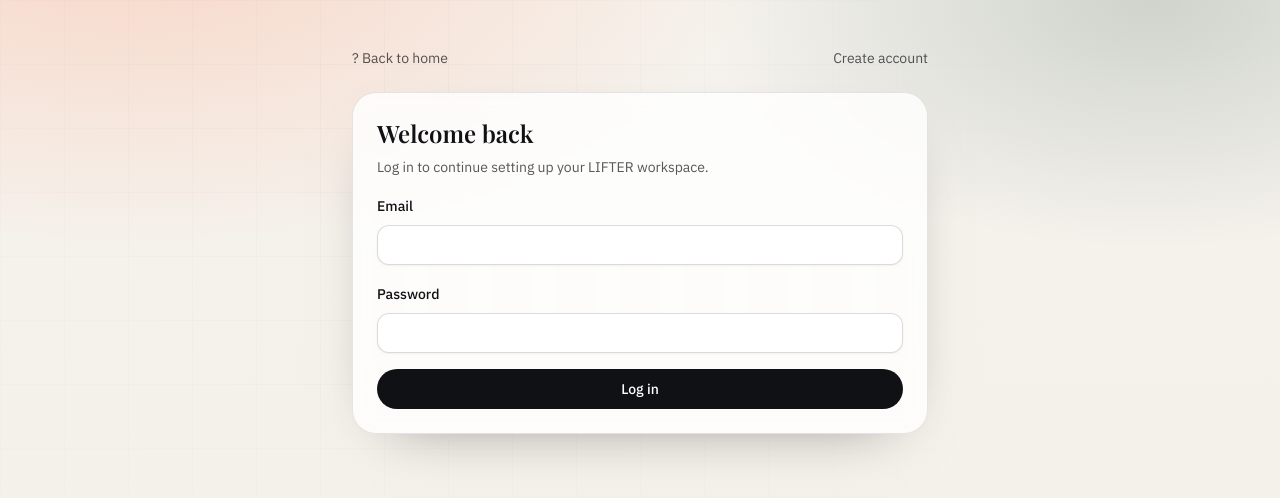
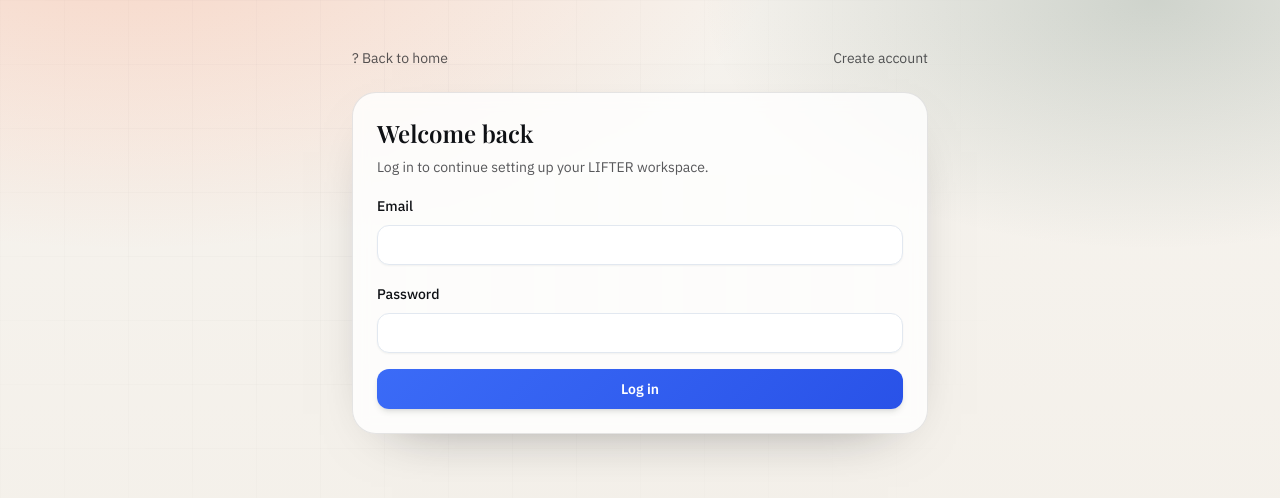
Before and after one commit to amartinez988/LifterByHans, a Next.js app: page /login in a window 1280 px wide. Shown: the top 498 px of the page. Built offline with nearby package versions, Linux system fonts and the light colour scheme; no server answers.

Commit message:
Add design system foundation: brand colors, Button variants, Input with icon support

```diff
--- a/components/ui/button.tsx
+++ b/components/ui/button.tsx
@@ -1,21 +1,40 @@
 import * as React from "react";
 import { Slot } from "@radix-ui/react-slot";
 import { cva, type VariantProps } from "class-variance-authority";
+import { Loader2 } from "lucide-react";
 
 import { cn } from "@/lib/utils";
 
 const buttonVariants = cva(
-  "inline-flex items-center justify-center whitespace-nowrap rounded-full text-sm font-medium transition-colors focus-visible:outline-none focus-visible:ring-2 focus-visible:ring-ink/30 disabled:pointer-events-none disabled:opacity-50",
+  "inline-flex items-center justify-center gap-2 whitespace-nowrap rounded-xl text-sm font-semibold transition-all duration-200 focus-visible:outline-none focus-visible:ring-2 focus-visible:ring-brand-500 focus-visible:ring-offset-2 disabled:pointer-events-none disabled:opacity-50 active:scale-[0.98]",
   {
     variants: {
       variant: {
-        default: "bg-ink text-white hover:bg-ink/90",
-        outline: "border border-ink/20 bg-transparent text-ink hover:bg-ink/5"
+        default:
+          "bg-gradient-brand text-white shadow-md hover:shadow-lg hover:shadow-brand-500/25",
+        secondary:
+          "bg-slate-100 text-slate-900 hover:bg-slate-200",
+        outline:
+          "border-2 border-slate-200 bg-white text-slate-900 hover:border-brand-500 hover:text-brand-600",
+        ghost:
+          "text-slate-600 hover:bg-slate-100 hover:text-slate-900",
+        link:
+          "text-brand-600 underline-offset-4 hover:underline",
+        destructive:
+          "bg-danger-500 text-white shadow-md hover:bg-danger-600 hover:shadow-lg hover:shadow-danger-500/25",
+        success:
+          "bg-success-500 text-white shadow-md hover:bg-success-600 hover:shadow-lg hover:shadow-success-500/25",
+        accent:
+          "bg-gradient-accent text-white shadow-md hover:shadow-lg hover:shadow-accent-500/25"
       },
       size: {
-        default: "h-10 px-4 py-2",
-        sm: "h-9 px-3",
-        lg: "h-11 px-6 text-base"
+        default: "h-10 px-5 py-2",
+        sm: "h-8 rounded-lg px-3.5 text-xs",
+        lg: "h-12 rounded-xl px-8 text-base",
+        xl: "h-14 rounded-2xl px-10 text-lg",
+        icon: "h-10 w-10 rounded-lg",
+        "icon-sm": "h-8 w-8 rounded-lg",
+        "icon-lg": "h-12 w-12 rounded-xl"
       }
     },
     defaultVariants: {
@@ -29,17 +48,36 @@ export interface ButtonProps
   extends React.ButtonHTMLAttributes<HTMLButtonElement>,
     VariantProps<typeof buttonVariants> {
   asChild?: boolean;
+  loading?: boolean;
 }
 
 const Button = React.forwardRef<HTMLButtonElement, ButtonProps>(
-  ({ className, variant, size, asChild = false, ...props }, ref) => {
+  ({ className, variant, size, asChild = false, loading, children, disabled, ...props }, ref) => {
     const Comp = asChild ? Slot : "button";
+
+    // When asChild is true, Slot expects exactly one child
+    if (asChild) {
+      return (
+        <Comp
+          className={cn(buttonVariants({ variant, size, className }))}
+          ref={ref}
+          {...props}
+        >
+          {children}
+        </Comp>
+      );
+    }
+
     return (
       <Comp
         className={cn(buttonVariants({ variant, size, className }))}
         ref={ref}
+        disabled={disabled || loading}
         {...props}
-      />
+      >
+        {loading && <Loader2 className="h-4 w-4 animate-spin" />}
+        {children}
+      </Comp>
     );
   }
 );
--- a/components/ui/input.tsx
+++ b/components/ui/input.tsx
@@ -3,15 +3,36 @@ import * as React from "react";
 import { cn } from "@/lib/utils";
 
 export interface InputProps
-  extends React.InputHTMLAttributes<HTMLInputElement> {}
+  extends React.InputHTMLAttributes<HTMLInputElement> {
+  icon?: React.ReactNode;
+}
 
 const Input = React.forwardRef<HTMLInputElement, InputProps>(
-  ({ className, type, ...props }, ref) => {
+  ({ className, type, icon, ...props }, ref) => {
+    if (icon) {
+      return (
+        <div className="relative">
+          <div className="pointer-events-none absolute inset-y-0 left-0 flex items-center pl-3 text-slate-400">
+            {icon}
+          </div>
+          <input
+            type={type}
+            className={cn(
+              "flex h-10 w-full rounded-xl border border-slate-200 bg-white pl-10 pr-3 py-2 text-sm text-slate-900 shadow-sm transition-colors placeholder:text-slate-400 focus-visible:outline-none focus-visible:ring-2 focus-visible:ring-brand-500 focus-visible:border-brand-500 disabled:cursor-not-allowed disabled:opacity-50",
+              className
+            )}
+            ref={ref}
+            {...props}
+          />
+        </div>
+      );
+    }
+
     return (
       <input
         type={type}
         className={cn(
-          "flex h-10 w-full rounded-xl border border-ink/15 bg-white px-3 py-2 text-sm text-ink shadow-sm transition focus-visible:outline-none focus-visible:ring-2 focus-visible:ring-ink/20",
+          "flex h-10 w-full rounded-xl border border-slate-200 bg-white px-3 py-2 text-sm text-slate-900 shadow-sm transition-colors placeholder:text-slate-400 focus-visible:outline-none focus-visible:ring-2 focus-visible:ring-brand-500 focus-visible:border-brand-500 disabled:cursor-not-allowed disabled:opacity-50",
           className
         )}
         ref={ref}
--- a/tailwind.config.js
+++ b/tailwind.config.js
@@ -8,18 +8,114 @@ module.exports = {
   theme: {
     extend: {
       colors: {
+        // Legacy colors (keep for compatibility)
         ink: "#0F1115",
         haze: "#F6F3EE",
         ember: "#FF6B35",
         pine: "#1B4332",
-        clay: "#D4A373"
+        clay: "#D4A373",
+        // Brand colors
+        brand: {
+          50: "#EEF4FF",
+          100: "#D9E5FF",
+          200: "#B8CFFF",
+          300: "#8BB2FF",
+          400: "#5B8EFF",
+          500: "#3B6BF7",
+          600: "#2952E8",
+          700: "#1E3FCA",
+          800: "#1A35A3",
+          900: "#1A3282",
+          950: "#131F4F"
+        },
+        accent: {
+          50: "#FFF4ED",
+          100: "#FFE6D5",
+          200: "#FFCBA8",
+          300: "#FFA96B",
+          400: "#FF7E2E",
+          500: "#FF6B35",
+          600: "#F04B12",
+          700: "#C73A0D",
+          800: "#9E3013",
+          900: "#7F2A14",
+          950: "#451208"
+        },
+        success: {
+          50: "#ECFDF5",
+          100: "#D1FAE5",
+          200: "#A7F3D0",
+          300: "#6EE7B7",
+          400: "#34D399",
+          500: "#10B981",
+          600: "#059669",
+          700: "#047857",
+          800: "#065F46",
+          900: "#064E3B",
+          950: "#022C22"
+        },
+        warning: {
+          50: "#FFFBEB",
+          100: "#FEF3C7",
+          200: "#FDE68A",
+          300: "#FCD34D",
+          400: "#FBBF24",
+          500: "#F59E0B",
+          600: "#D97706",
+          700: "#B45309",
+          800: "#92400E",
+          900: "#78350F",
+          950: "#451A03"
+        },
+        danger: {
+          50: "#FEF2F2",
+          100: "#FEE2E2",
+          200: "#FECACA",
+          300: "#FCA5A5",
+          400: "#F87171",
+          500: "#EF4444",
+          600: "#DC2626",
+          700: "#B91C1C",
+          800: "#991B1B",
+          900: "#7F1D1D",
+          950: "#450A0A"
+        }
       },
       fontFamily: {
         display: ["var(--font-display)", "serif"],
         sans: ["var(--font-sans)", "sans-serif"]
       },
       boxShadow: {
-        soft: "0 20px 60px -40px rgba(15, 17, 21, 0.6)"
+        soft: "0 20px 60px -40px rgba(15, 17, 21, 0.6)",
+        glow: "0 0 20px -5px rgba(59, 107, 247, 0.4)",
+        "glow-accent": "0 0 20px -5px rgba(255, 107, 53, 0.4)"
+      },
+      backgroundImage: {
+        "gradient-brand": "linear-gradient(135deg, #3B6BF7 0%, #2952E8 100%)",
+        "gradient-accent": "linear-gradient(135deg, #FF6B35 0%, #F04B12 100%)",
+        "mesh-pattern": "radial-gradient(circle at 1px 1px, rgba(59, 107, 247, 0.08) 1px, transparent 0)"
+      },
+      backgroundSize: {
+        "mesh": "24px 24px"
+      },
+      animation: {
+        "fade-in": "fadeIn 0.5s ease-out",
+        "slide-up": "slideUp 0.5s ease-out",
+        "pulse-subtle": "pulseSubtle 2s ease-in-out infinite"
+      },
+      keyframes: {
+        fadeIn: {
+          "0%": { opacity: "0" },
+          "100%": { opacity: "1" }
+        },
+        slideUp: {
+          "0%": { opacity: "0", transform: "translateY(10px)" },
+          "100%": { opacity: "1", transform: "translateY(0)" }
+        },
+        pulseSubtle: {
+          "0%, 100%": { opacity: "1" },
+          "50%": { opacity: "0.8" }
+        }
       }
     }
   },
```
